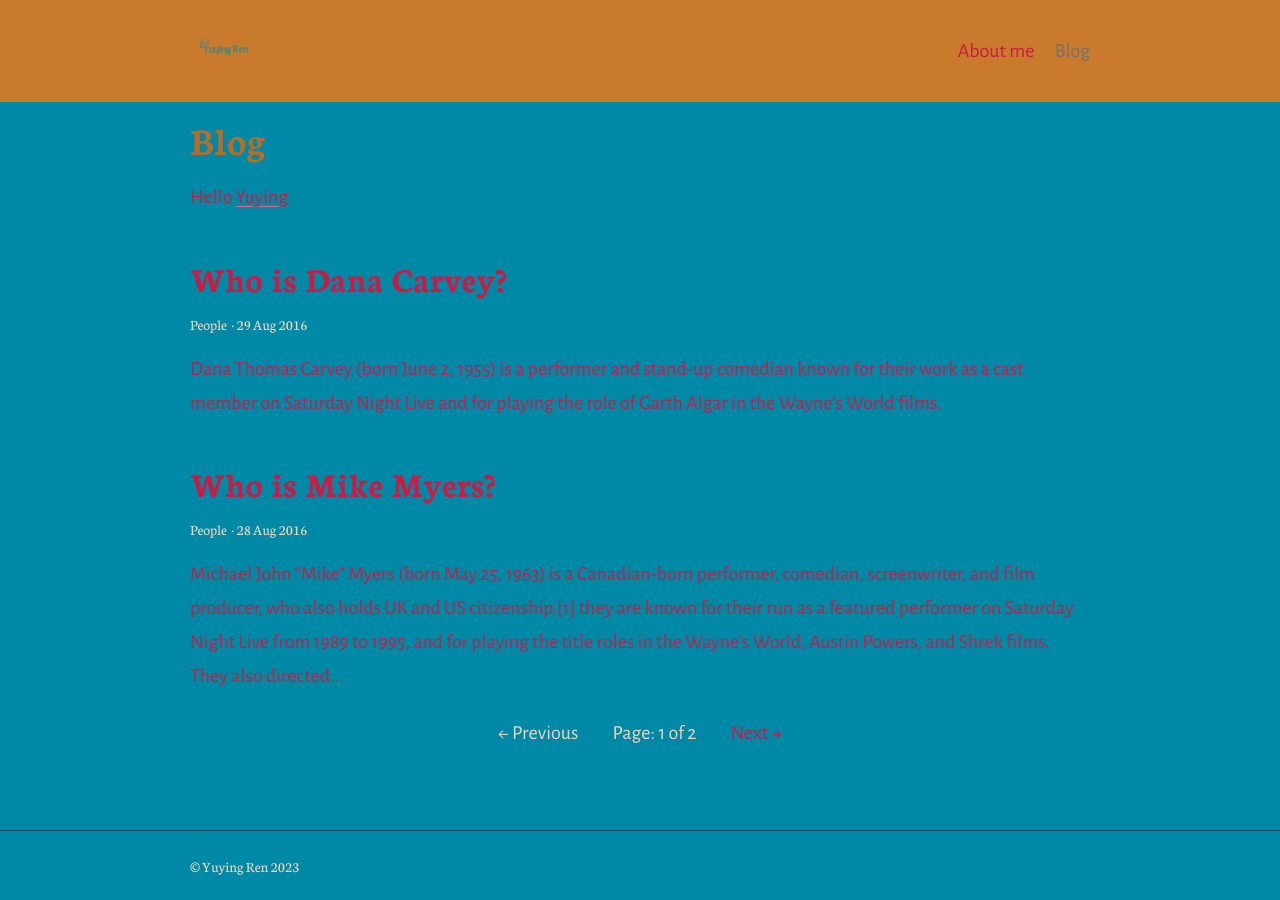
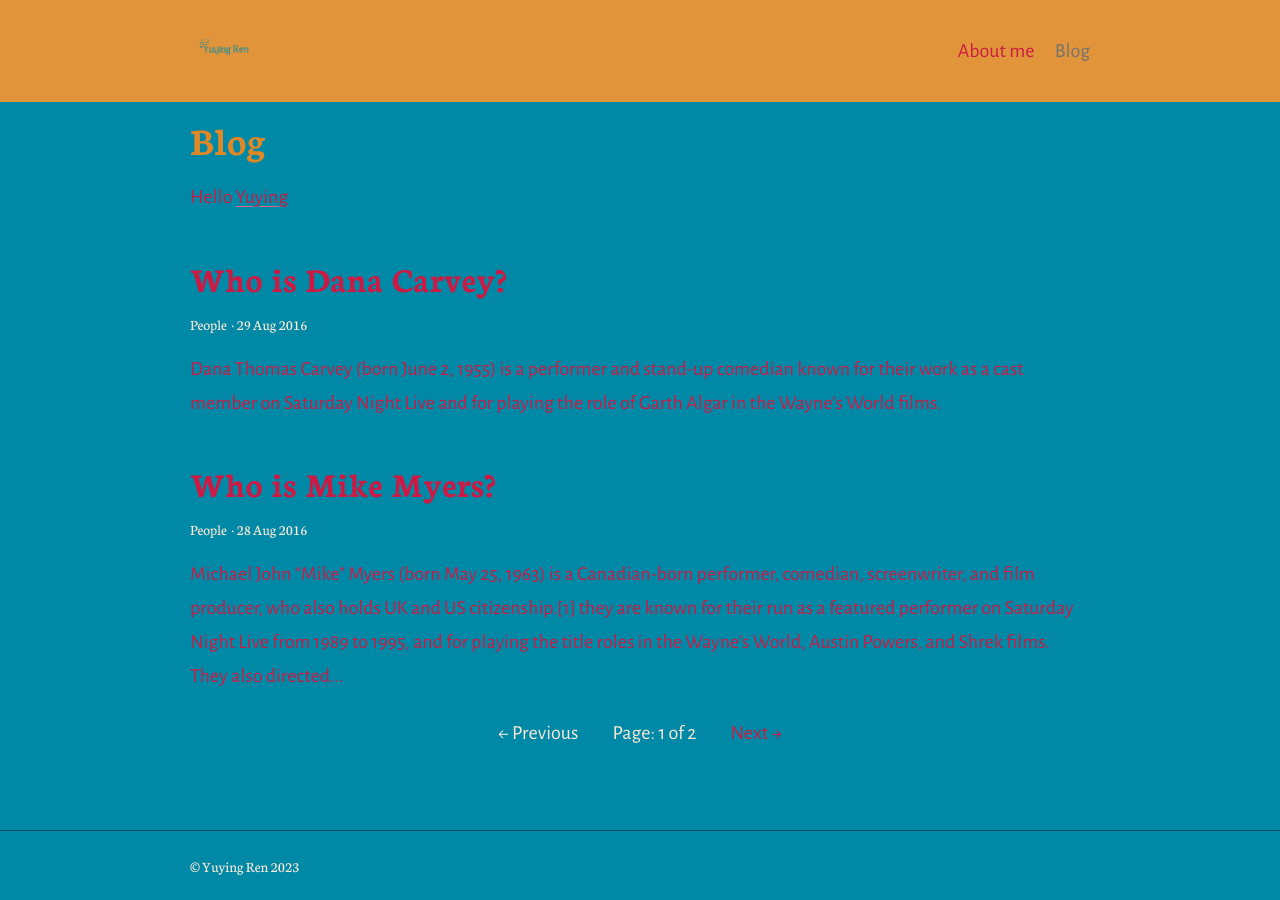
Before and after one commit to yuyingren/yuyingren.github.io, a Jekyll site: the page built from index.html, in a window 1280 px wide. Built offline with Jekyll 4.4.1, drawn with Linux system fonts in a browser that asks for light colours; the list of posts is cut into pages by our own code.

Commit message:
Update _colors.scss

```diff
--- a/_sass/_colors.scss
+++ b/_sass/_colors.scss
@@ -1,5 +1,5 @@
 // Colours
-$headerColour: #CA7A2C;
+$headerColour: #E2943B;
 $bodyColour: #CB1B45;
 $headingColour: darken($headerColour, 5%);
 $linkColour: #CB1B45;
```
